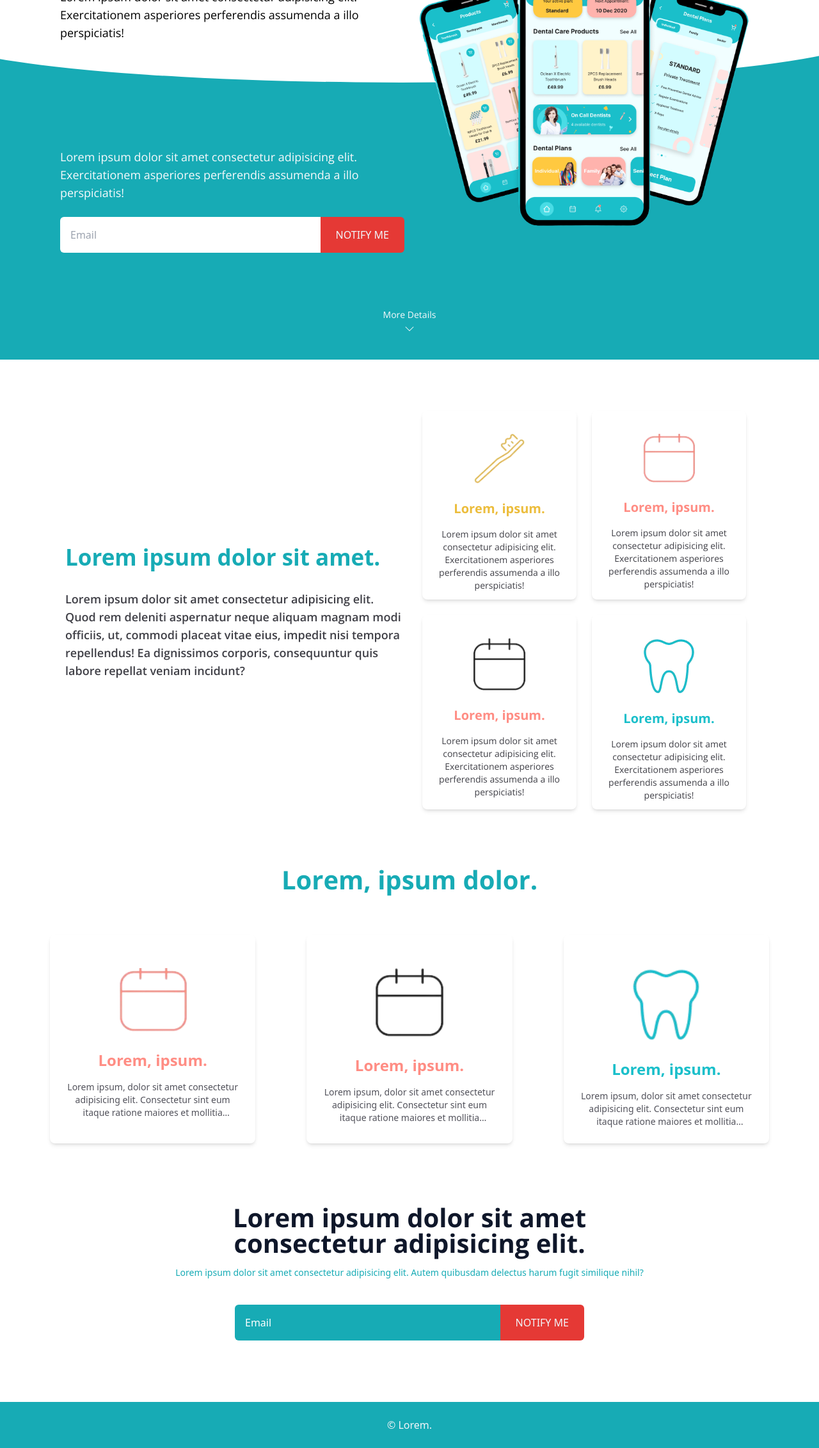
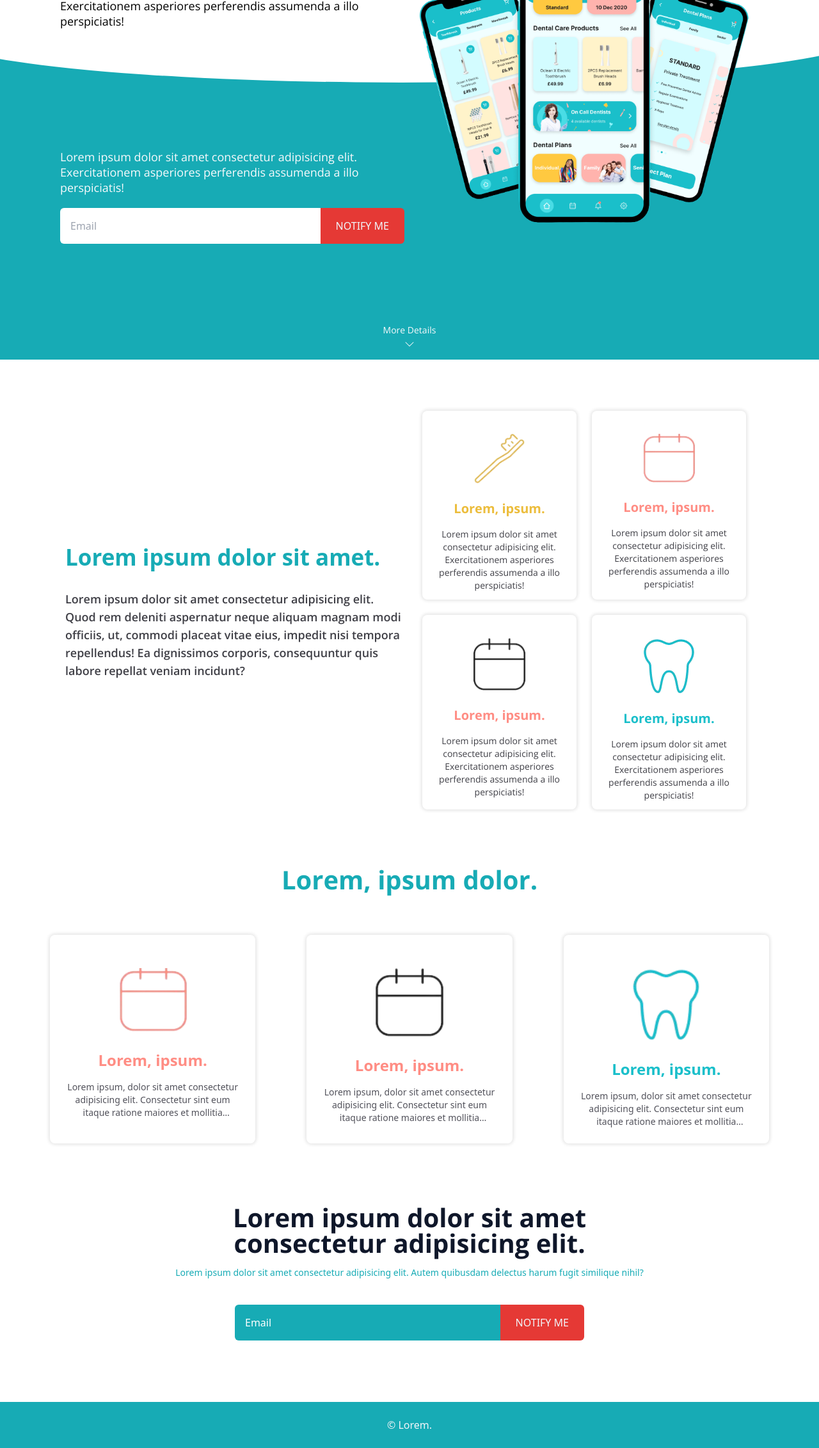
Before and after one commit to arafat2020/oliverr2021, a website built with Vite: page index.html in a window 1280 px wide. Shown: the part 238-2501 px from the top of the page at 64% size. Built offline with nearby package versions, Linux system fonts and the light colour scheme.

Commit message:
final check by ramjan

```diff
--- a/index.html
+++ b/index.html
@@ -18,43 +18,43 @@
     <!-- ======================================= -->
     <!-- Hero Section start -->
     <!-- ======================================= -->
-    <section class="w-full relative xmd:h-screen flex flex-col pb-10">
+    <section class="w-full relative xmd:min-h-screen  flex flex-col md:gap-4">
       <div class="w-full px-[3%] md:px-[5%] xl:px-[10%] py-[1%] flex items-start">
-       <img src="/logo.png" alt="logo" class="w-[110px]">
+       <img src="/logo.png" alt="logo" class="max-w-[110px]">
       </div>
-      <div class="mx-auto xl:w-[1124px] px-4 grid grid-cols-1 xmd:w-[1024px] xmd:grid-cols-2 gap-4 h-auto xmd:flex-grow">
+      <div class="mx-auto xl:w-[1124px] px-4 grid grid-cols-1 xmd:w-[1024px] xmd:grid-cols-2 gap-4 xmd:flex-grow ">
         <div class="col-span-1 z-30">
           <div class="w-full p-3 md:p-0">
             <h2
-              class="text-[35px] text-center xl:text-left md:text-[45px] lg:text-[50px] xl:text-[65px] leading-[1] font-sans font-bold">
+              class=" controlh2 text-[35px] text-center xl:text-left md:text-[45px] lg:text-[50px] xl:text-[65px] leading-[1] font-sans font-bold">
               Lorem ipsum dolor sit.
             </h2>
-            <p class="mt-6 font-openSans text-lg text-center xl:text-left">
+            <p class=" font-openSans text-lg text-center xl:text-left leading-6 ">
               Lorem ipsum dolor sit amet consectetur adipisicing elit. Exercitationem asperiores perferendis assumenda a
               illo perspiciatis!
             </p>
           </div>
         </div>
-        <div class="col-span-1 z-30 p-3 md:p-0 md:w-[70%] md:mx-auto xmd:my-auto xmd:row-span-2 xmd:w-auto md:m-0">
+        <div class="col-span-1 z-30 p-3 md:p-0 md:w-[70%] md:mx-auto  place-self-start xmd:row-span-2 xmd:w-auto xmd:mt-16">
           <img src="/app.png" alt="app" class="w-full">
         </div>
-        <div class="col-span-1  z-30 p-3 xmd:mt-20 md:p-0">
-          <p class="mt-6 font-openSans text-lg text-slate-50 text-center xl:text-left">
+        <div class=" col-span-1 z-30  xmd:pt-16   ">
+          <p class="font-openSans text-lg text-slate-50 text-center xl:text-left  leading-6 pb-5">
             Lorem ipsum dolor sit amet consectetur adipisicing elit. Exercitationem asperiores perferendis assumenda a
             illo perspiciatis!
           </p>
-          <form class="flex flex-col mx-auto w-[80%] xl:w-auto xl:flex-row mt-6">
+          <form class="flex flex-col mx-auto w-[80%] xl:w-auto xl:flex-row pb-10 lg:pb-0 ">
             <input type="email" placeholder="Email"
-              class=" p-4 roun rounded-t-md xl:rounded-l-md xl:rounded-tr-none md:flex-grow  outline-none" />
+              class="p-4 roun rounded-t-md xl:rounded-l-md xl:rounded-tr-none md:flex-grow  outline-none control" />
             <button type="submit"
-              class="px-6 bg-[#E53935] text-slate-100 uppercase font-sans font-medium xl:rounded-r-md p-4">
+              class="px-6 bg-[#E53935] text-slate-100 uppercase font-sans font-medium xl:rounded-r-md p-4 control">
               Notify me
             </button>
           </form>
         </div>
       </div>
-      <div class="w-full flex items-center justify-around">
-        <a href="#test" class="flex flex-col space-y-1 font-openSans text-slate-50 z-30 pt-10 items-center">
+      <div class="w-full  hidden lg:flex items-center justify-around">
+        <a href="#test" class="flex flex-col gap-1 font-openSans text-slate-50 z-30 pb-4 items-center">
           <p class="text-sm">More Details</p>
           <svg xmlns="http://www.w3.org/2000/svg" width="16" height="16" fill="currentColor" class="bi bi-chevron-down"
             viewBox="0 0 16 16">
@@ -68,6 +68,8 @@
         </div>
       </div>
     </section>
+
+
     <!-- ======================================= -->
     <!-- Hero Section end -->
     <!-- ======================================= -->
@@ -88,7 +90,7 @@
         </div>
       </div>
       <div class="col-span-1 grid grid-cols-1 sm:grid-cols-2 gap-6 font-openSans text-center px-3 mt-4 xl:mt-0 md:px-3">
-        <div class="col-span-1 flex flex-col items-center shadow-md p-3 rounded-lg">
+        <div class="col-span-1 flex flex-col items-center custom-shadow p-3 rounded-lg">
           <img src="/brush.png" alt="icon" srcset="" class="w-3/5 p-6">
           <h3 class="text-xl font-bold mb-4 text-[#ECBD3C]">
             Lorem, ipsum.
@@ -98,7 +100,7 @@
             illo perspiciatis!
           </p>
         </div>
-        <div class="col-span-1 flex flex-col items-center shadow-md p-3 rounded-lg">
+        <div class="col-span-1 flex flex-col items-center custom-shadow p-3 rounded-lg">
           <img src="/calender.png" alt="icon" srcset="" class="w-3/5 p-6">
           <h3 class="text-xl font-bold mb-4 text-[#FF8D84]">
             Lorem, ipsum.
@@ -108,7 +110,7 @@
             illo perspiciatis!
           </p>
         </div>
-        <div class="col-span-1 flex flex-col items-center shadow-md p-3 rounded-lg">
+        <div class="col-span-1 flex flex-col items-center custom-shadow p-3 rounded-lg">
           <img src="/calender_b.png" alt="icon" srcset="" class="w-3/5 p-6">
           <h3 class="text-xl font-bold mb-4 text-[#FF8D84]">
             Lorem, ipsum.
@@ -118,7 +120,7 @@
             illo perspiciatis!
           </p>
         </div>
-        <div class="col-span-1 flex flex-col items-center shadow-md p-3 rounded-lg">
+        <div class="col-span-1 flex flex-col items-center custom-shadow p-3 rounded-lg">
           <img src="/tooth.png" alt="icon" srcset="" class="w-3/5 p-6">
           <h3 class="text-xl font-bold mb-4 text-[#1ABFCA]">
             Lorem, ipsum.
@@ -140,7 +142,7 @@
       class="mx-auto w-full xl:w-[1124px] gap-4 h-auto my-20 flex flex-col items-center justify-around px-4 md:p-0">
       <h3 class="text-[35px] sm:text-[40px] font-openSans text-[#17ABB5] font-bold text-center">Lorem, ipsum dolor.</h3>
       <div class="grid grid-cols-1 xl:w-[1124px] xl:grid-cols-3 gap-20 mt-10 p-6 xl:p-0">
-        <div class="col-span-1 flex flex-col items-center shadow-md p-6 rounded-lg ">
+        <div class="col-span-1 flex flex-col items-center custom-shadow p-6 rounded-lg ">
           <img src="/calender.png" alt="icon" srcset="" class="w-2/5 xl:w-3/5 p-7">
           <h3 class="text-2xl font-bold mb-4 text-[#FF8D84]">
             Lorem, ipsum.
@@ -149,7 +151,7 @@
            Lorem ipsum, dolor sit amet consectetur adipisicing elit. Consectetur sint eum itaque ratione maiores et mollitia architecto? Aliquam eaque, iste sit adipisci nam porro! Ad nulla expedita eaque dignissimos sapiente!
           </p>
         </div>
-        <div class="col-span-1 flex flex-col items-center shadow-md p-6 rounded-lg">
+        <div class="col-span-1 flex flex-col items-center custom-shadow p-6 rounded-lg">
           <img src="/calender_b.png" alt="icon" srcset="" class="w-2/5 xl:w-3/5 p-7">
           <h3 class="text-2xl font-bold mb-4 text-[#FF8D84]">
             Lorem, ipsum.
@@ -158,7 +160,7 @@
             Lorem ipsum, dolor sit amet consectetur adipisicing elit. Consectetur sint eum itaque ratione maiores et mollitia architecto? Aliquam eaque, iste sit adipisci nam porro! Ad nulla expedita eaque dignissimos sapiente!
           </p>
         </div>
-        <div class="col-span-1 flex flex-col items-center shadow-md p-6 rounded-lg ">
+        <div class="col-span-1 flex flex-col items-center custom-shadow p-6 rounded-lg ">
           <img src="/tooth.png" alt="icon" srcset="" class="w-2/5 xl:w-3/5 p-7">
           <h3 class="text-2xl font-bold mb-4 text-[#1ABFCA]">
             Lorem, ipsum.
--- a/src/style.css
+++ b/src/style.css
@@ -17,6 +17,9 @@ html {
   opacity: 1; /* Ensure full opacity */
 }
 
+.custom-shadow {
+  box-shadow: 0 0 5px 2px rgba(0, 0, 0, .1);
+}
 /* For better browser compatibility */
 .customInput:-ms-input-placeholder { /* IE 10+ */
   color: white;
@@ -31,3 +34,19 @@ html {
     clip-path: ellipse(57% 28% at 49% 25%);
   }
 }
+@media (max-height: 500px) { /* Adjust for small devices */
+  .oval {
+    clip-path:  ellipse(67% 40% at 49% 34%);
+}
+
+}
+@media (max-height: 765px) { /* Adjust for small devices */
+  .oval {
+    clip-path: ellipse(57% 34% at 49% 34%);
+}
+
+.control {
+  padding: 10px;
+}
+.controlh2{ font-size: 30px !important; padding-bottom: 10px; }
+}
```
